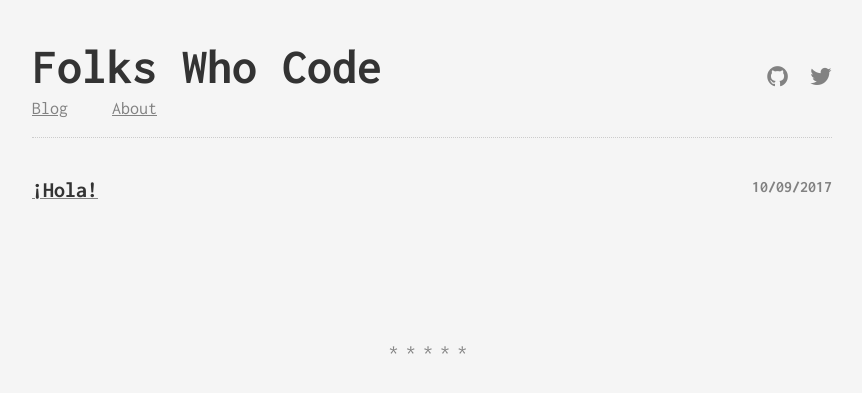
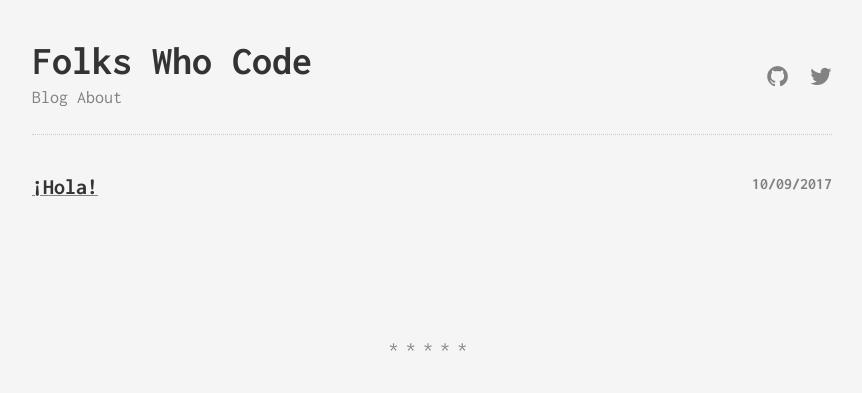
Before and after one commit to folkswhocode/folkswhocode.github.io, a Jekyll site: the page built from index.md, in a window 1280 px wide. Shown: the top 393 px of the page, without its empty margins (208-1070 px from the left). Built offline with Jekyll 4.4.1, drawn with Linux system fonts in a browser that asks for light colours.

Commit message:
Change some default styles for fonts and margins

```diff
--- a/_sass/_default.scss
+++ b/_sass/_default.scss
@@ -85,7 +85,7 @@
 }
 
 .logo {
-  font-size: 50px;
+  font-size: 40px;
   font-weight: 700;
   color: $iron;
   display: block;
@@ -102,7 +102,6 @@
 
 .menu__entry {
   display: inline-block;
-  margin-right: 35px;
 
   &:last-child {
     margin-right: 0;
@@ -111,6 +110,11 @@
 
 .menu__entry a {
   font-weight: 400;
+  text-decoration: none;
+
+  &:hover {
+    text-decoration: underline;
+  }
 }
 
 .social-links {
@@ -133,7 +137,7 @@
 
 .page-title__text {
   font-weight: 700;
-  font-size: 70px;
+  font-size: 30px;
 }
 
 .page-title__subtitle {
@@ -268,12 +272,12 @@
   }
 
   .page-title {
-    margin-top: 80px;
-    margin-bottom: 60px;
+    margin-top: 40px;
+    margin-bottom: 40px;
   }
 
   .page-title__text {
-    font-size: 40px;
+    font-size: 30px;
   }
 
   .page-title__subtitle {
```
